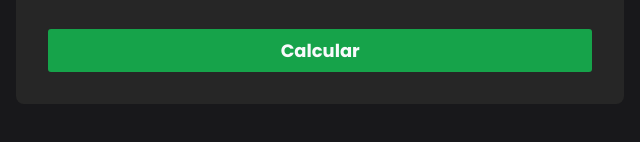
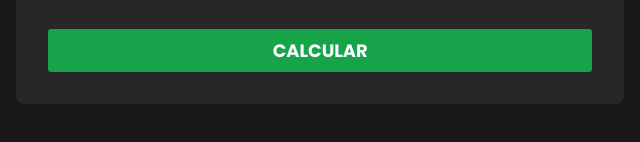
Before and after one commit to joaofelipeuai/CalculadoraIMC, a plain HTML site: page index.html in a window 1280 px wide. Shown: the part 514-656 px from the top of the page, 533-1173 px from the left. Drawn offline with Linux system fonts and the light colour scheme.

Commit message:
alteracao da label do Btn Calcular

```diff
--- a/index.html
+++ b/index.html
@@ -48,7 +48,7 @@
                 </div>
 
                 <button id="calculate">
-                    Calcular
+                    CALCULAR
                 </button>
 
             </form>
```
